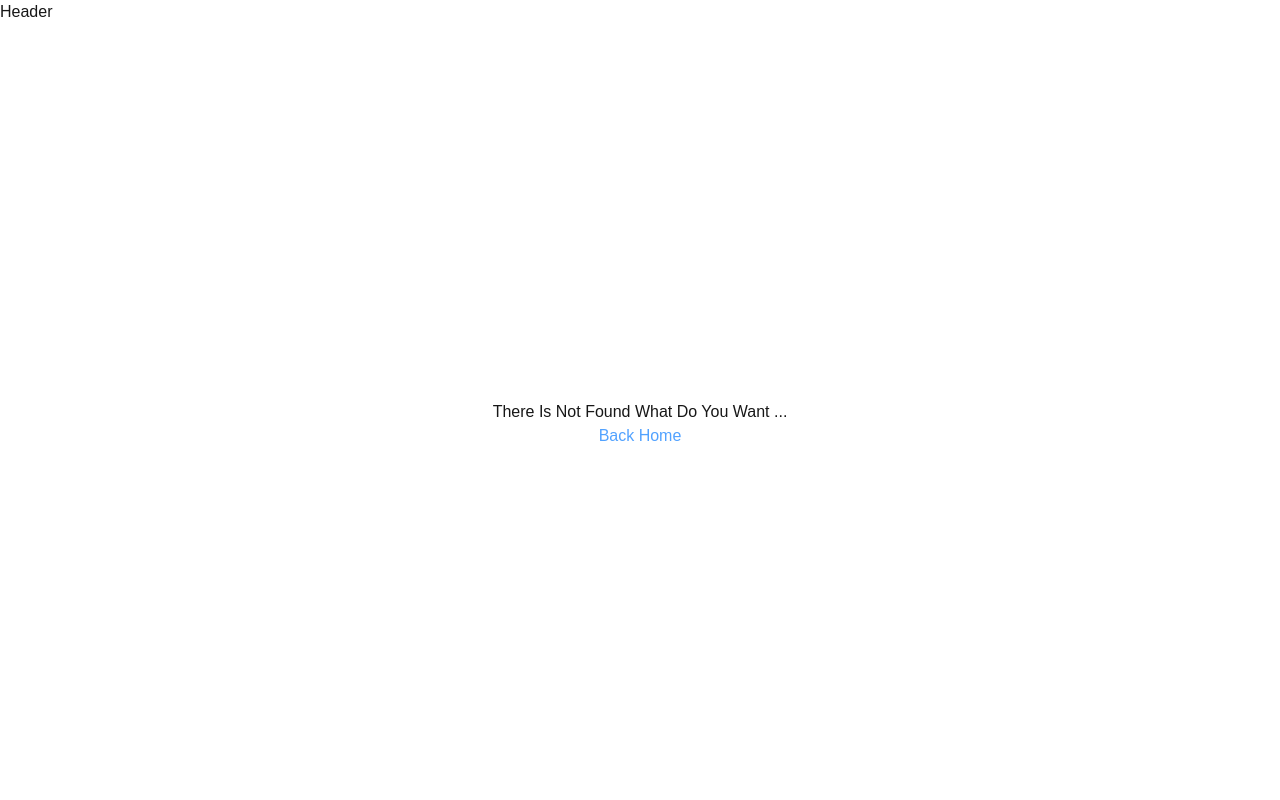
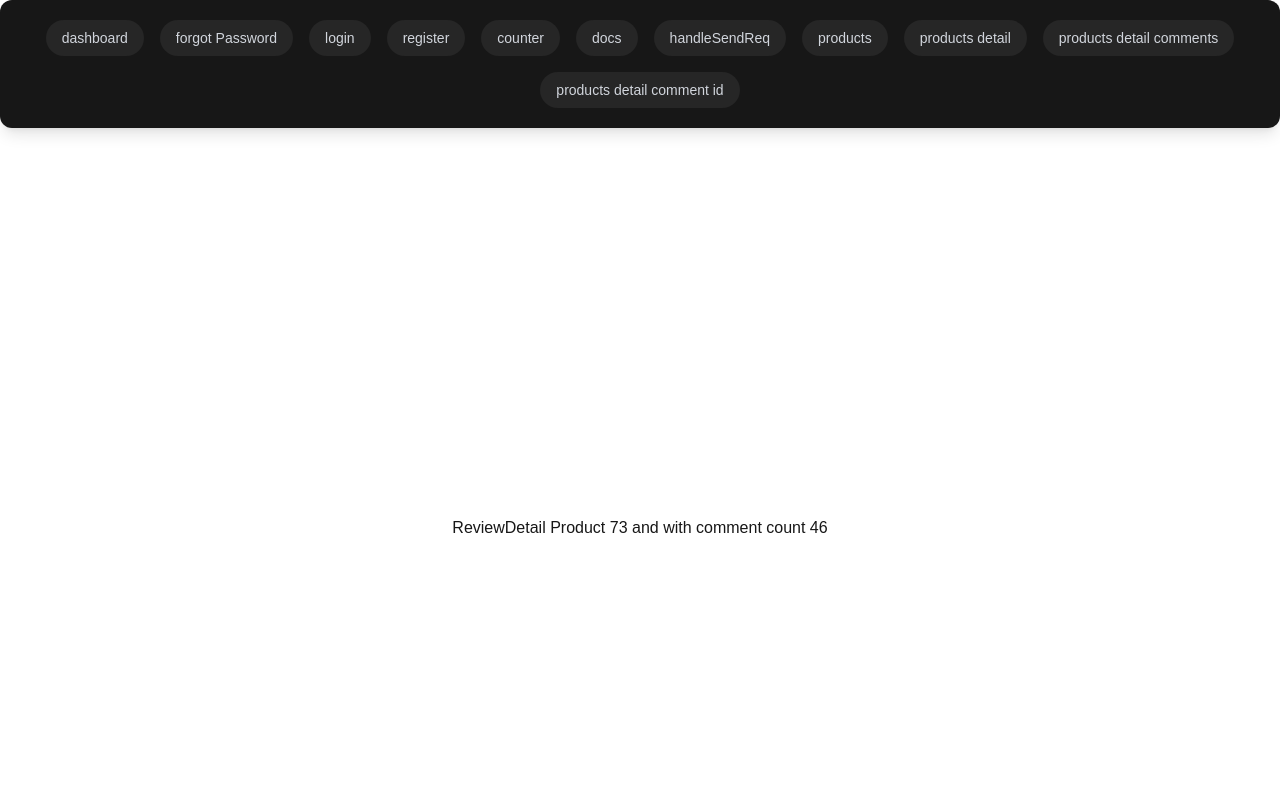
Before and after one commit to Mohammadiko33/learn-NextJs-backend-covered, a Next.js app: page /products/73/comments/46 in a window 1280 px wide. Before the commit this address had no page. Shown: the top 800 px of the page. Built offline with nearby package versions, Linux system fonts and the light colour scheme.

Commit message:
Next.js 15 Tutorial - 19 - Link Component

```diff
--- a/src/Components/Header.tsx
+++ b/src/Components/Header.tsx
@@ -1,9 +1,59 @@
-import React from 'react'
+"use client"
+import Link from "next/link";
+import { usePathname } from "next/navigation";
+
+export interface IlinkItem {
+  title: string;
+  href: string;
+}
 
 const Header = () => {
+  const pathname = usePathname();
+  const productNum = Math.ceil(Math.random() * 100);
+  const commentNum = Math.ceil(Math.random() * 100);
+
+  const linkItem: IlinkItem[] = [
+    { title: "dashboard", href: "/dashboard" },
+    { title: "forgot Password", href: "/forgotPassword" },
+    { title: "login", href: "/login" },
+    { title: "register", href: "/register" },
+    { title: "counter", href: "/counter" },
+    { title: "docs", href: "/docs/react-vs-vue" },
+    { title: "handleSendReq", href: "/handleSendReq" },
+    { title: "products", href: "/products" },
+    { title: "products detail", href: `/products/${productNum}` },
+    { title: "products detail comments", href: `/products` },
+    {
+      title: "products detail comment id",
+      href: `/products/${productNum}/comments/${commentNum}`,
+    },
+  ];
+
   return (
-    <div>Header</div>
-  )
-}
+    <div className="flex flex-wrap gap-4 justify-center px-4 py-5 bg-neutral-900 bg-opacity-80 rounded-xl shadow-lg animate-fade-in">
+      {linkItem.map(({ title, href }) => {
+        const isActive = pathname === href;
 
-export default Header
+        return (
+          <Link
+            key={title}
+            href={href}
+            className={`px-4 py-2 rounded-full font-medium transition-all duration-300 ease-in-out text-sm
+              hover:bg-cyan-500 hover:text-black hover:shadow-cyan-400/30 hover:shadow-lg
+              ${isActive
+                ? "bg-cyan-400 text-black shadow-md scale-105"
+                : "bg-neutral-800 text-gray-300 hover:scale-105"
+              }
+            `}
+            replace
+            // if using ( replace ) in link element tag anytime you can't back to page
+          >
+            {title}
+          </Link>
+        );
+      })}
+    </div>
+  );
+};
+
+export default Header;
--- a/src/app/layout.tsx
+++ b/src/app/layout.tsx
@@ -5,8 +5,8 @@ import "./globals.css";
 
 export const metadata: Metadata = {
   title: {
-    default: "Next.js - 18 - title Metadata", // http://localhost:3000/ = Next.js - 18 - title Metadata
-    template: "18 - %s", // an other page = 18 - page title
+    default: "Next.js - 19 - Link Component",
+    template: "18 - %s",
   },
   description: "Next.js v.15 Tutorial",
 };
--- a/src/app/products/[productId]/review/[reviewId]/not-found.tsx
+++ b/src/app/products/[productId]/comments/[commentId]/not-found.tsx
@@ -7,10 +7,10 @@ const ReviewNotFound = () => {
 
     const path = usePathname()
     const productId = path.split("/")[2]
-    const reviewId = path.split("/")[4]
+    const commentId = path.split("/")[4]
 
   return (
-    <div className="fullCenter">ReviewNotFound , no product with id {productId} in datas , and maybe sub route is wrong id: {reviewId} in db </div>
+    <div className="fullCenter">ReviewNotFound , no product with id {productId} in datas , and maybe sub route is wrong id: {commentId} in db </div>
   )
 }
 
--- a/src/app/products/[productId]/review/[reviewId]/page.tsx
+++ b/src/app/products/[productId]/comments/[commentId]/page.tsx
@@ -2,19 +2,19 @@ import { notFound } from "next/navigation";
 import React from "react";
 
 interface IReviewDetail {
-  params: Promise<{ productId: string; reviewId: string }>;
+  params: Promise<{ productId: string; commentId: string }>;
 }
 
 const ReviewDetail = async ({params}: IReviewDetail) => {
 
     const {productId} = (await params)
-    const {reviewId} = (await params)
+    const {commentId} = (await params)
 
-    if (parseInt(productId) > 100){
+    if (parseInt(commentId) > 100){
       return notFound()
     }
 
-  return <div>ReviewDetail Product {productId} and with review count {reviewId}</div>;
+  return <div className="fullcenter">ReviewDetail Product {productId} and with comment count {commentId}</div>;
 };
 
 export default ReviewDetail;
--- /dev/null
+++ b/src/app/products/[productId]/comments/page.tsx
@@ -0,0 +1,9 @@
+import React from 'react'
+
+const Comments = () => {
+  return (
+    <div className='rsc'>Comments</div>
+  )
+}
+
+export default Comments
--- a/src/app/products/[productId]/page.tsx
+++ b/src/app/products/[productId]/page.tsx
@@ -1,4 +1,5 @@
 import { Metadata } from 'next';
+import { notFound } from 'next/navigation';
 
 interface IProductDetail { params: Promise<{productId: string}> }
 
@@ -11,10 +12,14 @@ export const generateMetadata = async ({params}: IProductDetail): Promise<Metada
 
 const ProductDetail = async ({params}: IProductDetail) => {
 
-    const {productId} = (await params)
+  const {productId} = (await params)
+
+  if (parseInt(productId) > 100){
+    return notFound()
+  }
 
     return (
-    <div>ProductDetail: {productId}</div>
+    <div className='fullcenter'>ProductDetail: {productId}</div>
   );
 };
 
--- a/src/app/products/[productId]/review/page.tsx
+++ /dev/null
@@ -1,9 +0,0 @@
-import React from 'react'
-
-const Review = () => {
-  return (
-    <div>Review</div>
-  )
-}
-
-export default Review
--- a/src/app/products/page.tsx
+++ b/src/app/products/page.tsx
@@ -2,7 +2,7 @@ import React from 'react';
 
 const Products = () => {
   return (
-    <div>Products</div>
+    <div className='fullcenter'>Products</div>
   );
 };
 
```
